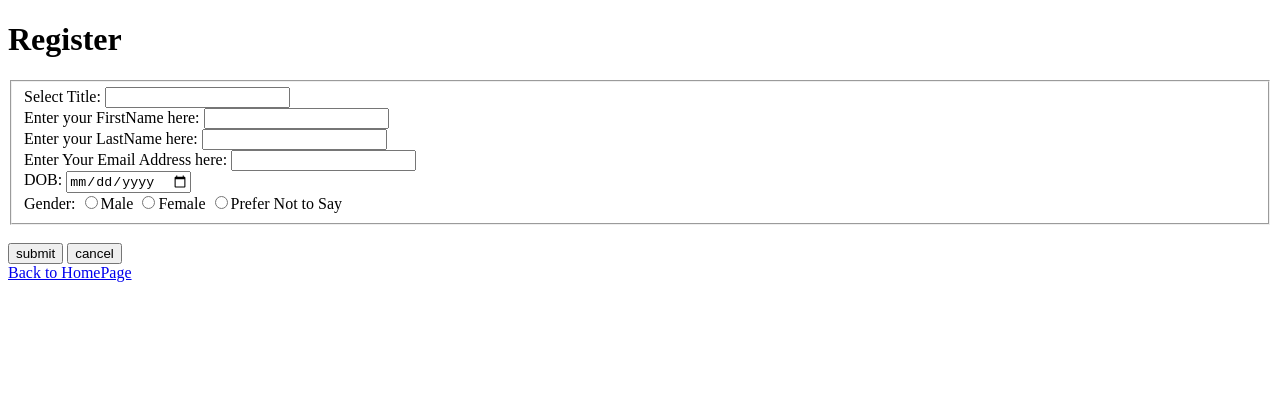
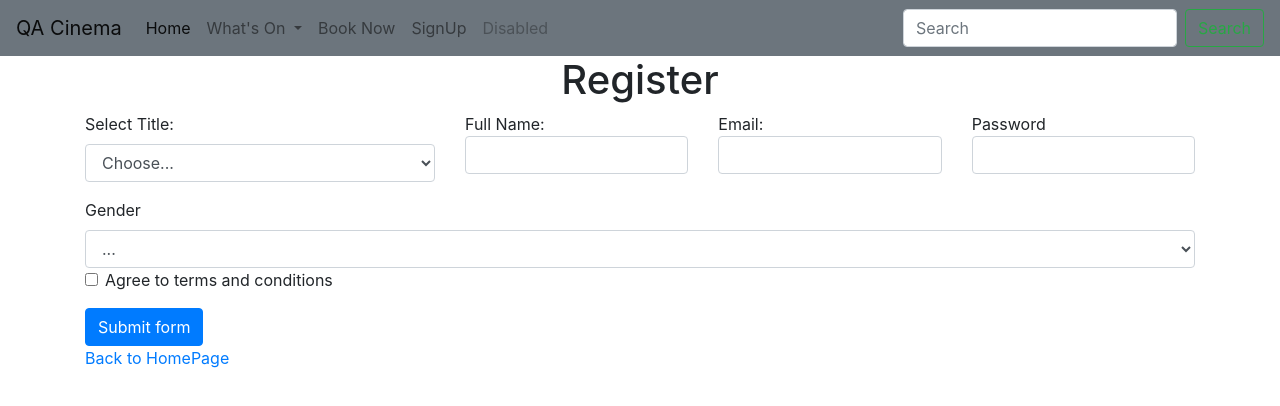
Before and after one commit to RQAJohnson/dec20-fe, a plain HTML site: page HTML/SignUp.html in a window 1280 px wide. Drawn offline with nearby package versions, Linux system fonts and the light colour scheme.

Commit message:
connected homepage

```diff
--- a/HTML/SignUp.html
+++ b/HTML/SignUp.html
@@ -4,49 +4,117 @@
     <meta charset="UTF-8">
     <meta name="viewport" content="width=device-width, initial-scale=1.0">
     <title>SignUp</title>
+    <link rel="stylesheet" href="https://cdn.jsdelivr.net/npm/bootstrap@4.5.3/dist/css/bootstrap.min.css"
+    integrity="sha384-TX8t27EcRE3e/ihU7zmQxVncDAy5uIKz4rEkgIXeMed4M0jlfIDPvg6uqKI2xXr2" crossorigin="anonymous">
 </head>
 <body>
-    <form>
-        <h1>Register</h1>
-    <fieldset>
-        <label>Select Title: </label>
-        <input list="browsers" />
-        <datalist id="browsers">
-            <option value="Mrs">Mrs</option>
-            <option value="Miss">Miss</option>
-            <option value="Ms">Ms</option>
-             <option value="Mr">Mr</option>
-        </datalist>
-        <br/>
+    <nav class="navbar navbar-expand-lg navbar-light bg-secondary">
+        <a class="navbar-brand" href="#">QA Cinema</a>
+        <button class="navbar-toggler" type="button" data-toggle="collapse" data-target="#practice"
+        aria-controls="navbarSupportedContent" aria-expanded="false" aria-label="Toggle navigation">
+          <span class="navbar-toggler-icon"></span>
+        </button>
 
-        <label>Enter your FirstName here: </label>
-        <input type ="text" name="firstname" required/>
-        <br/>
-        <label>Enter your LastName here: </label>
-        <input type ="text" name="lastname" required/>
-        <br/>
-        <label>Enter Your Email Address here:</label>
-        <input type="email" name="email" required/>
-        <br/>
-        <!-- <label>Enter Your password here:</label>
-        <input type="password" name="pwd" required/>
-        <br/> -->
-        <label>DOB:</label>
-        <input type="date"/>
-        <br/>
-        <label>Gender:</label>
-        <input type="radio" name="Gender" value="Male"/>Male
-        <input type="radio" name="Gender" value="Female"/>Female
-        <input type="radio" name="Gender" value="Prefer Not To Say"/>Prefer Not to Say
-        <br/>
-    </fieldset>
-    <br/>
-        <button type="submit">submit</button>
-        <button type="reset">cancel</button>
-        <br/>
-        <a href= "./QACinemas.html" target="_blank">Back to HomePage</a>
-    </form>
+        <div class="collapse navbar-collapse" id="practice">
+          <ul class="navbar-nav mr-auto">
+            <li class="nav-item active">
+             <a class="nav-link" href="./QACinemas.html" target="_blank">Home</a>
+            </li>
+            <li class="nav-item dropdown">
+              <a class="nav-link dropdown-toggle" href="#" id="navbarDropdown" role="button" data-toggle="dropdown"
+              aria-haspopup="true" aria-expanded="false">
+                What's On
+              </a>
+              <div class="dropdown-menu" aria-labelledby="navbarDropdown">
+                <a class="dropdown-item" href="./Schedule.html" target="_blank">Schedule</a>
+                <div class="dropdown-menu" aria-labelledby="navbarDropdown"></div>
+                <a class="dropdown-item" href="./NewReleases.html" target="_blank">New Releases</a>
+                <div class="dropdown-divider"></div>
+                <a class="dropdown-item" href="#">Cinemas near Me?</a>
+              </div>
+              <li class="nav-item">
+                <a class="nav-link" href="./BookNow.html" target="_blank">Book Now</a>
+              </li>
+              <li class="nav-item">
+                <a class="nav-link" href="./SignUp.html" target="_blank">SignUp</a>
+              </li>
+
+            </li>
+            <li class="nav-item">
+              <a class="nav-link disabled" href="#" tabindex="-1" aria-disabled="true">Disabled</a>
+            </li>
+
+    <!-- ////////////////////////////////////////////////////////////////////////////////////////////////////////// -->
+
+          </ul>
+          <form class="form-inline my-2 my-lg-0">
+            <input class="form-control mr-sm-2" type="search" placeholder="Search" aria-label="Search">
+            <button class="btn btn-outline-success my-2 my-sm-0" type="submit">Search</button>
+          </form>
+        </div>
+      </nav>
 
 
+     <!-- Method = GET and POST -->
+    <!-- Action = Where we send the information (a server location) -->
+    <!-- Instead of username and password you could add Address, email and options for male and female and then a confirm modal for signup -->
+    <div class="container">
+        <header>
+            <h1 class="text-center">Register</h1>
+        </header>
+        <form action="" method="">
+            <div class="row">
+                <div class="form-group col-md-4">
+                    <label>Select Title: </label>
+                    <select id="title" class="form-control">
+                    <option selected>Choose...</option>
+                    <option>Mrs</option>
+                    <option>Miss</option>
+                    <option>Ms</option>
+                    <option>Mr</option>
+                  </select>
+                </div>
+
+                <div class="col-md">
+                    <label class="form-check-label">Full Name:</label>
+                    <input type="text" name="username" id="username" class="form-control" />
+                </div>
+                <div class="col-md">
+                    <label class="form-check-label">Email:</label>
+                    <input type="email" name="email" id="email" class="form-control" />
+                </div>
+                <div class="col-md">
+                    <label class="form-check-label">Password</label>
+                    <input type="password" name="password" id="password" class="form-control" />
+                </div>
+            </div>
+            <label>Gender</label>
+            <select name="signup" id="signup" class="form-control">
+                <option value="m">...</option>
+                <option value="m">male</option>
+                <option value="f">female</option>
+                <option value="pnts">prefer not to say</option>
+
+            </select>
+            <div class="form-group">
+                <div class="form-check">
+                  <input class="form-check-input" type="checkbox" value="" id="invalidCheck2" required>
+                  <label class="form-check-label" for="invalidCheck2">
+                    Agree to terms and conditions
+                  </label>
+                </div>
+              </div>
+              <button class="btn btn-primary" type="submit">Submit form</button>
+            </br>
+            <a href= "./QACinemas.html" target="_blank">Back to HomePage</a>
+
+        </form>
+        </div>
+
+    <!-- Script Tags go here -->
+    <script src="https://code.jquery.com/jquery-3.5.1.slim.min.js"
+    integrity="sha384-DfXdz2htPH0lsSSs5nCTpuj/zy4C+OGpamoFVy38MVBnE+IbbVYUew+OrCXaRkfj" crossorigin="anonymous"></script>
+    <script src="https://cdn.jsdelivr.net/npm/bootstrap@4.5.3/dist/js/bootstrap.bundle.min.js"
+    integrity="sha384-ho+j7jyWK8fNQe+A12Hb8AhRq26LrZ/JpcUGGOn+Y7RsweNrtN/tE3MoK7ZeZDyx" crossorigin="anonymous"></script>
 </body>
 </html>
```
